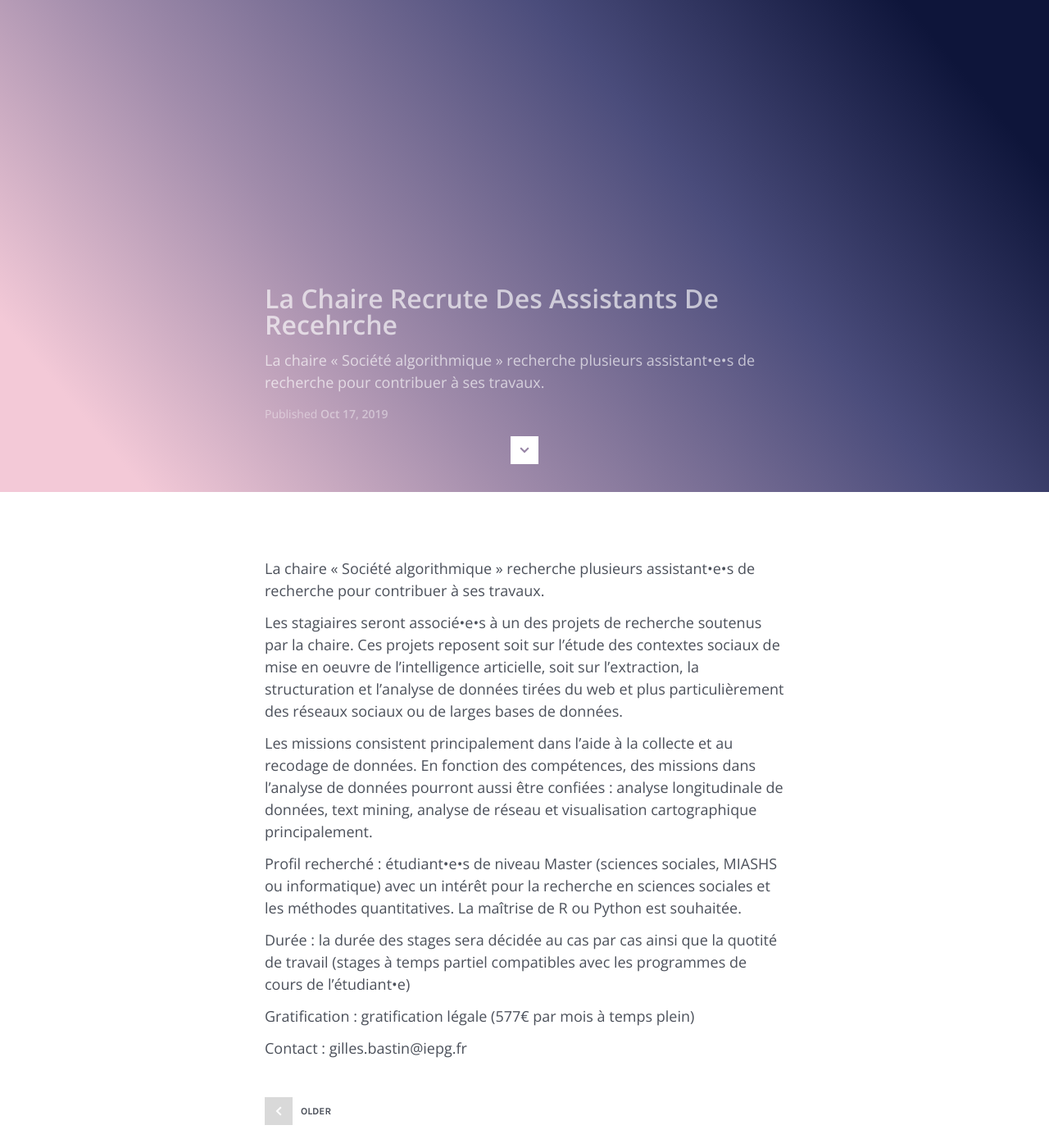
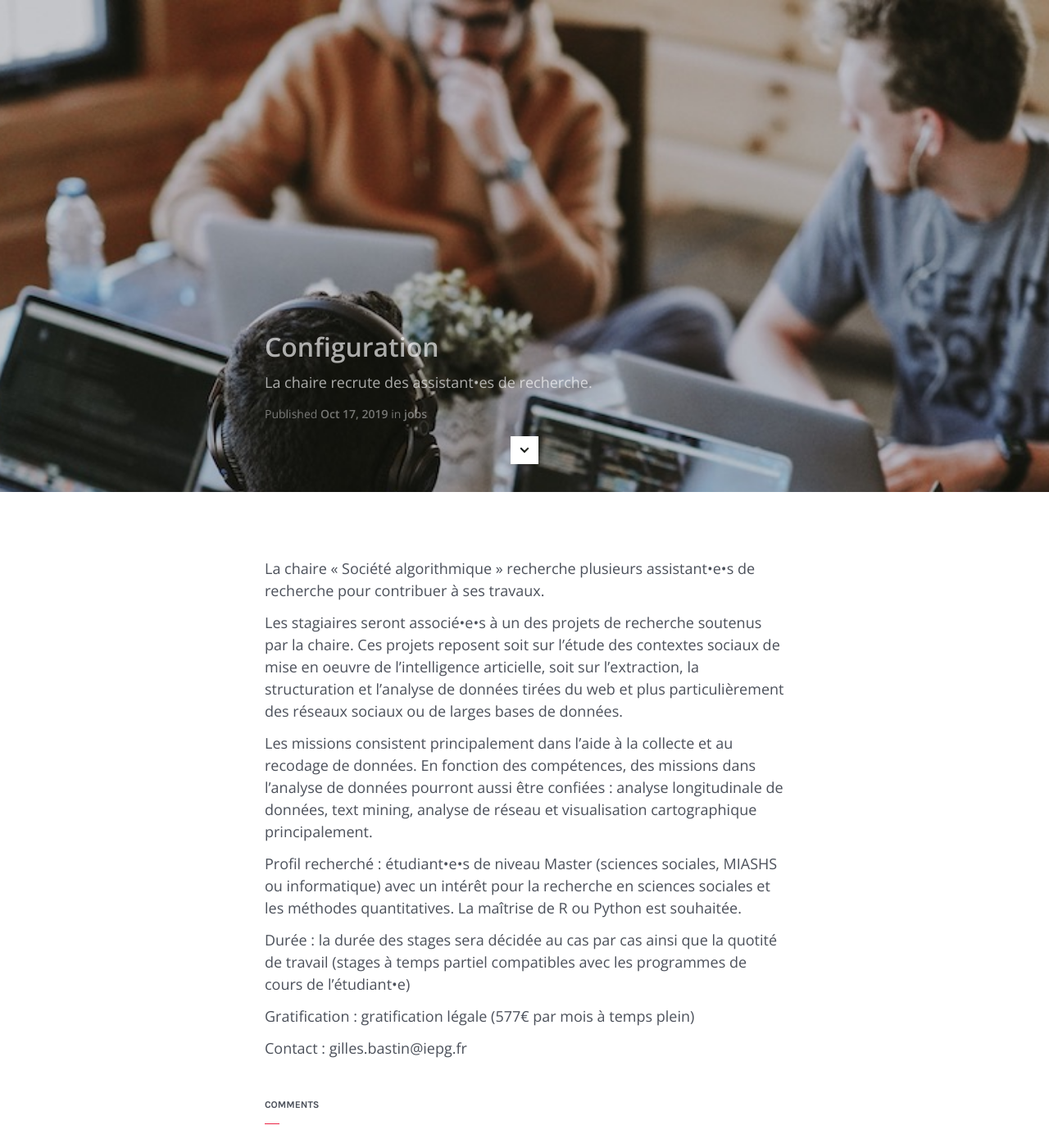
Before and after one commit to gillesbastin/algorithmicsociety, a Jekyll site: the page built from _posts/2019-10-17-La-chaire-recrute-des-assistants-de-recehrche.md, in a window 1280 px wide and 1400 px high. Shown: the whole window at 82% size. Built offline with Jekyll 4.4.1, drawn with Linux system fonts in a browser that asks for light colours; our own code applies the rules of GitHub Pages for plain Markdown files; comment, search, counter and statistics services are not loaded.

Commit message:
Update 2019-10-17-La-chaire-recrute-des-assistants-de-recehrche.md

```diff
--- a/_posts/2019-10-17-La-chaire-recrute-des-assistants-de-recehrche.md
+++ b/_posts/2019-10-17-La-chaire-recrute-des-assistants-de-recehrche.md
@@ -1,3 +1,19 @@
+---
+
+layout:			default
+title:  		Configuration
+type:			  post
+navigation: false
+
+date:   		2019-10-17
+excerpt: 		"La chaire recrute des assistant•es de recherche."
+categories:		jobs
+gradient: 		3
+image: 			  header-1.jpg
+details:		  false
+
+---
+
 La chaire « Société algorithmique » recherche plusieurs assistant•e•s de recherche pour contribuer à ses travaux.
 
 Les stagiaires seront associé•e•s à un des projets de recherche soutenus par la chaire.
```
